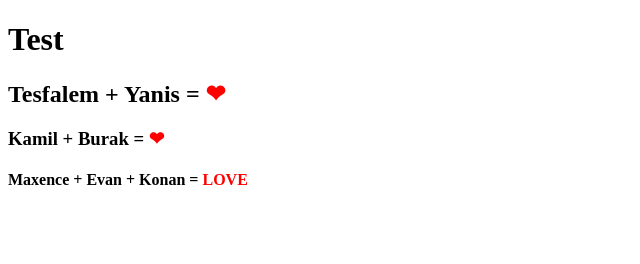
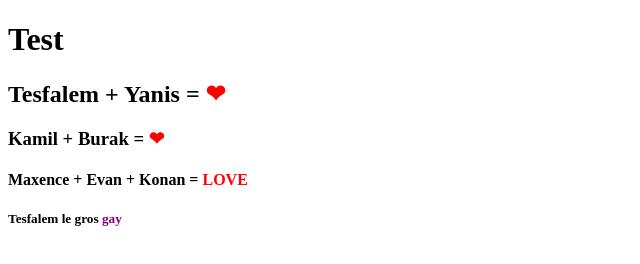
Before and after one commit to Fifoudu388/test, a plain HTML site: page index.html in a window 1280 px wide. Shown: the whole page, without its empty margins (0-640 px from the left). Drawn offline with Linux system fonts and the light colour scheme.

Commit message:
add h5 + color

```diff
--- a/index.html
+++ b/index.html
@@ -10,5 +10,6 @@
     <h2>Tesfalem + Yanis = <font color="red">❤</font></h2>
     <h3>Kamil + Burak = <font color="red">❤</font></h3>
     <h4>Maxence + Evan + Konan = <font color="red">LOVE</font></h4>
+    <h5>Tesfalem le gros <font color="purple">gay</font></h5>
 </body>
 </html>
```
